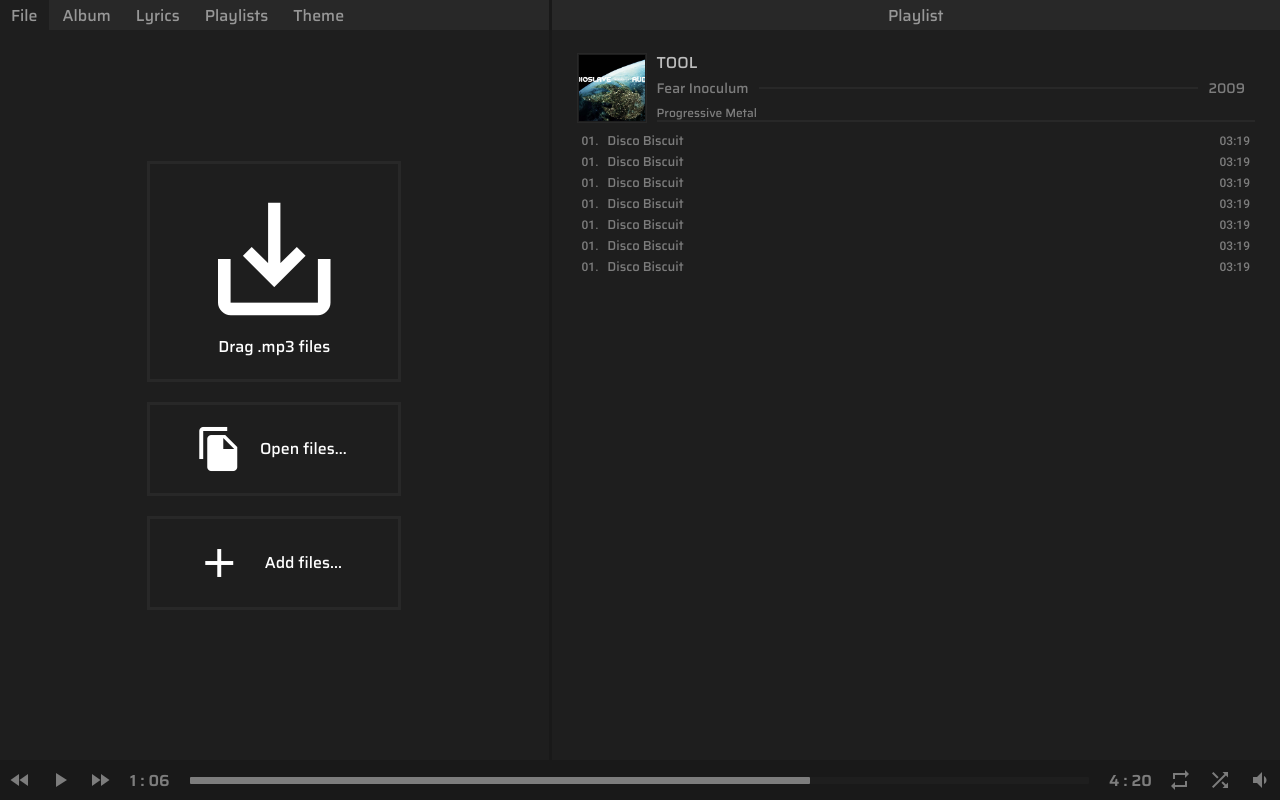
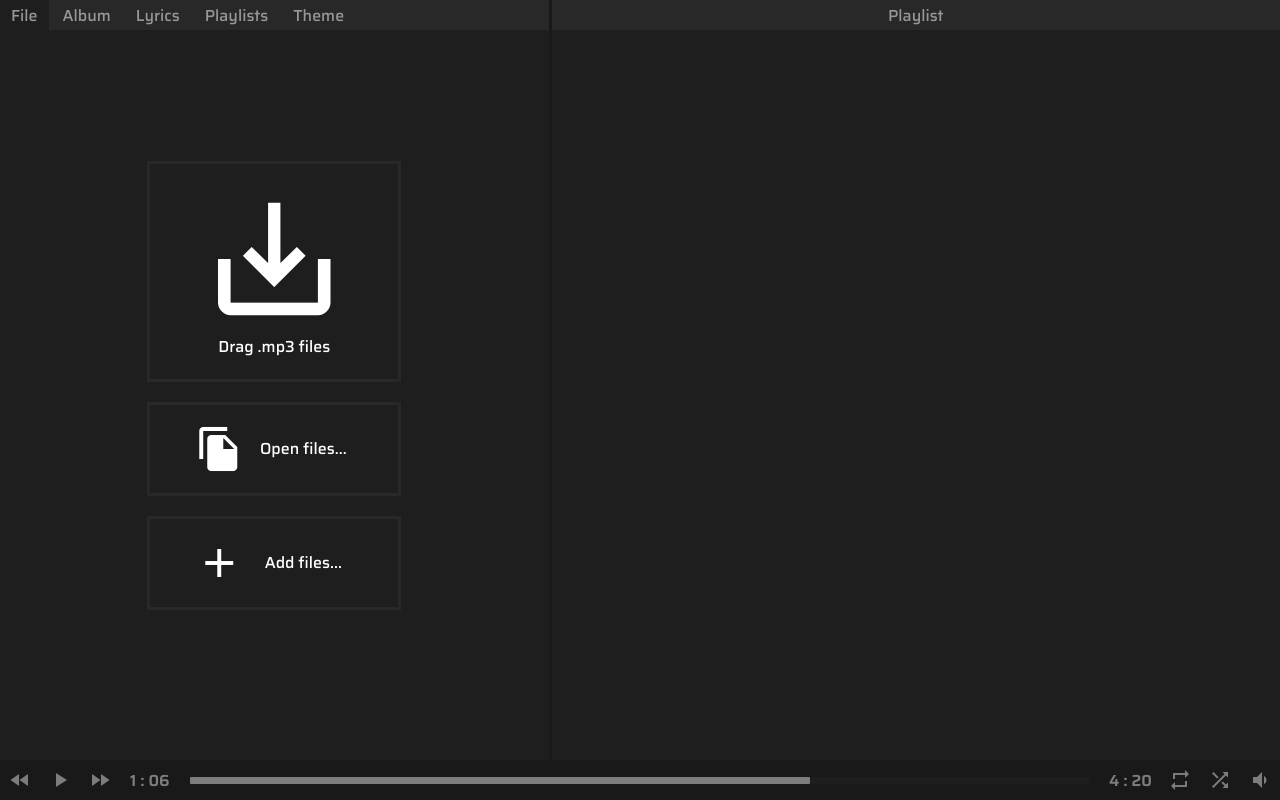
Before and after one commit to kamilmackow98/player, a React (Create React App) app: page / in a window 1280 px wide. Built offline with nearby package versions, Linux system fonts and the light colour scheme.

Commit message:
I AM A GOD

```diff
--- a/src/components/RightPane.tsx
+++ b/src/components/RightPane.tsx
@@ -1,57 +1,25 @@
 import React from "react";
-import image from "../images/1.jpg";
+import image from "../images/unk.png";
 
 const RightPane = () => {
   return (
     <div className="right-pane">
       <div className="right-pane__content">
-        <div className="album">
+        <div className="album unknown hidden" data-album="unknown">
           <div className="album__info">
-            <img className="album__cover" src={image} alt="test" />
-            <div className="band__name">TOOL</div>
+            <img className="album__cover" src={image} alt="unknown" />
+
+            <div className="band__name">Unknown albums</div>
+
             <div className="album__title">
-              <div className="title">Fear Inoculum</div> <span className="line"></span>{" "}
-              <span className="album__year">2009</span>
+              <div className="title">Unknown</div> <span className="line"></span>{" "}
+              <span className="album__year">Unknown</span>
             </div>
-            <span className="album__genre">Progressive Metal</span>
+
+            <span className="album__genre">Unknown</span>
           </div>
-          <ul className="audio__list">
-            <li>
-              <span className="track-nb">01.</span>
-              <div className="song__title">Disco Biscuit</div>
-              <span className="song__duration">03:19</span>
-            </li>
-            <li>
-              <span className="track-nb">01.</span>
-              <div className="song__title">Disco Biscuit</div>
-              <span className="song__duration">03:19</span>
-            </li>
-            <li>
-              <span className="track-nb">01.</span>
-              <div className="song__title">Disco Biscuit</div>
-              <span className="song__duration">03:19</span>
-            </li>
-            <li>
-              <span className="track-nb">01.</span>
-              <div className="song__title">Disco Biscuit</div>
-              <span className="song__duration">03:19</span>
-            </li>
-            <li>
-              <span className="track-nb">01.</span>
-              <div className="song__title">Disco Biscuit</div>
-              <span className="song__duration">03:19</span>
-            </li>
-            <li>
-              <span className="track-nb">01.</span>
-              <div className="song__title">Disco Biscuit</div>
-              <span className="song__duration">03:19</span>
-            </li>
-            <li>
-              <span className="track-nb">01.</span>
-              <div className="song__title">Disco Biscuit</div>
-              <span className="song__duration">03:19</span>
-            </li>
-          </ul>
+
+          <ul className="audio__list"></ul>
         </div>
       </div>
     </div>
--- a/src/sass/right_pane.scss
+++ b/src/sass/right_pane.scss
@@ -31,7 +31,15 @@
     padding: 20px;
   }
 
-  /* <div> element with [Album info] & [Audio list] */
+  /* [Album] element */
+  .album[data-album="unknown"] {
+    display: block;
+
+    &.hidden {
+      display: none;
+    }
+  }
+
   .album {
     font-family: "Saira-Medium";
     font-size: 13px;
@@ -40,60 +48,61 @@
     color: $third;
 
     .album__info {
+      grid-template-rows: 18px 30px 14px 8px;
       grid-template-columns: 70px 1fr;
-      // grid-template-rows: 1fr 0.875fr 0.75fr;
-      grid-template-rows: 1fr 1fr 1fr;
       grid-template-areas:
         "artwork band"
         "artwork title"
-        "artwork genre";
+        "artwork genre"
+        "artwork .";
 
+      justify-items: center;
       align-items: center;
-      justify-items: left;
+      display: grid;
 
-      display: grid;
       padding: 0 5px;
 
       .album__cover {
+        border: 1px solid lighten($primary, 10%);
         grid-area: artwork;
+        padding: 1px;
         width: 70px;
-        padding: 1px;
-        border: 1px solid lighten($primary, 4%);
-        pointer-events: none;
+        height: 70px;
       }
 
       .band__name,
       .album__title,
       .album__genre {
-        padding: 0 10px;
+        padding: 0 5px 0 10px;
         width: 100%;
+        // border: 1px solid red;
       }
 
       .band__name {
-        grid-area: band;
         color: lighten($third, 25%);
         font-size: 16px;
 
-        // border: 1px solid blue;
+        grid-area: band;
       }
 
+      /* title and year */
       .album__title {
         grid-area: title;
         font-size: 14px;
-        display: flex;
+
         flex-direction: row;
         align-items: center;
+        display: flex;
 
         .title {
-          width: auto;
           white-space: nowrap;
           padding-right: 10px;
         }
 
         .line {
+          background-color: lighten($primary, 10%);
+          height: 1px;
           width: 100%;
-          background-color: lighten($primary, 4%);
-          height: 2px;
         }
 
         .album__year {
@@ -103,19 +112,22 @@
       }
 
       .album__genre {
+        // font-family: "Saira-Regular";
+        position: relative;
+        font-size: 12px;
+
         grid-area: genre;
-        font-size: 12px;
-        position: relative;
-        // border: 1px solid yellow;
 
         &::after {
+          background-color: lighten($primary, 10%);
+          position: absolute;
           content: "";
-          position: absolute;
-          bottom: 0;
+
+          bottom: -5px;
           left: 10px;
+
           width: calc(100% - 10px);
-          height: 2px;
-          background-color: lighten($primary, 4%);
+          height: 1px;
         }
       }
     }
@@ -123,7 +135,7 @@
     /* <ul> element */
     .audio__list {
       list-style-type: none;
-      padding: 5px 0;
+      padding: 5px;
       margin: 0;
 
       li {
@@ -133,7 +145,7 @@
 
         white-space: nowrap;
 
-        padding: 0px 10px;
+        padding: 0px 5px;
         margin: 0;
 
         &.selectedLi {
```
Also changed, not shown: src/App.tsx (+161 -34 lines), src/images/Unknown.png (added), src/images/unk.png (added).
